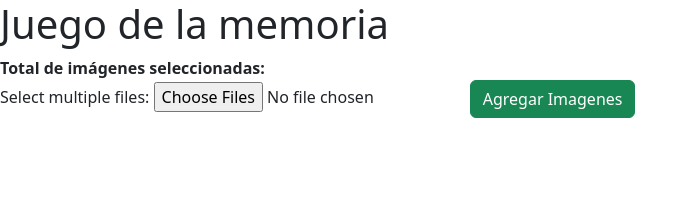
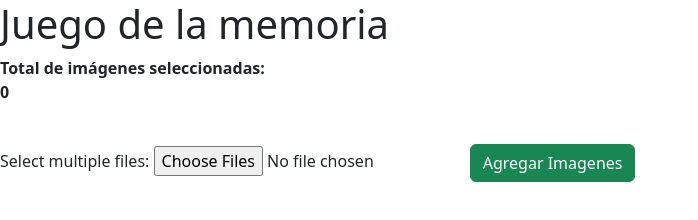
Before and after one commit to CarlosPisco/laboratorio10, a website: page table.html in a window 1280 px wide. Both pictures are taken after a click on the button "Agregar Imagenes". Shown: the whole page, without its empty margins (0-698 px from the left). Drawn offline with nearby package versions, Linux system fonts and the light colour scheme.

Commit message:
mostrar number

```diff
--- a/table.html
+++ b/table.html
@@ -25,7 +25,7 @@
 
 <h1>Juego de la memoria</h1>
 
-<b>Total de imágenes seleccionadas: </b> <br>
+<b>Total de imágenes seleccionadas: <p id="zzz"></p> </b> <br>
 
 <div>
     <label for="files">Select multiple files: </label>
@@ -46,6 +46,14 @@
             var filesInput = document.getElementById("files");
             var files = filesInput.files;
             var output = document.getElementById("result");
+
+
+
+            var archivos = document.getElementById("zzz");
+
+            archivos.innerHTML = files.length;
+
+
 
             for(var i = 0; i< files.length; i++)
             {
@@ -75,7 +83,11 @@
             }
 
         });
+
+
     }
+
+
 
 
 
```
